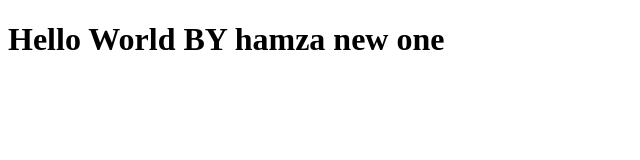
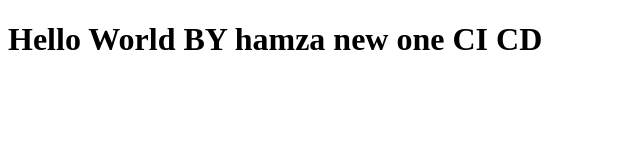
Before and after one commit to Hamzahere/Bootcamp, a plain HTML site: page index.html in a window 1280 px wide. Shown: the whole page, without its empty margins (0-640 px from the left). Drawn offline with Linux system fonts and the light colour scheme.

Commit message:
new updated CI CD

```diff
--- a/index.html
+++ b/index.html
@@ -6,6 +6,6 @@
     <title>Document</title>
 </head>
 <body>
-    <h1>Hello World BY hamza new one</h1>
+    <h1>Hello World BY hamza new one CI CD</h1>
 </body>
 </html>
```
